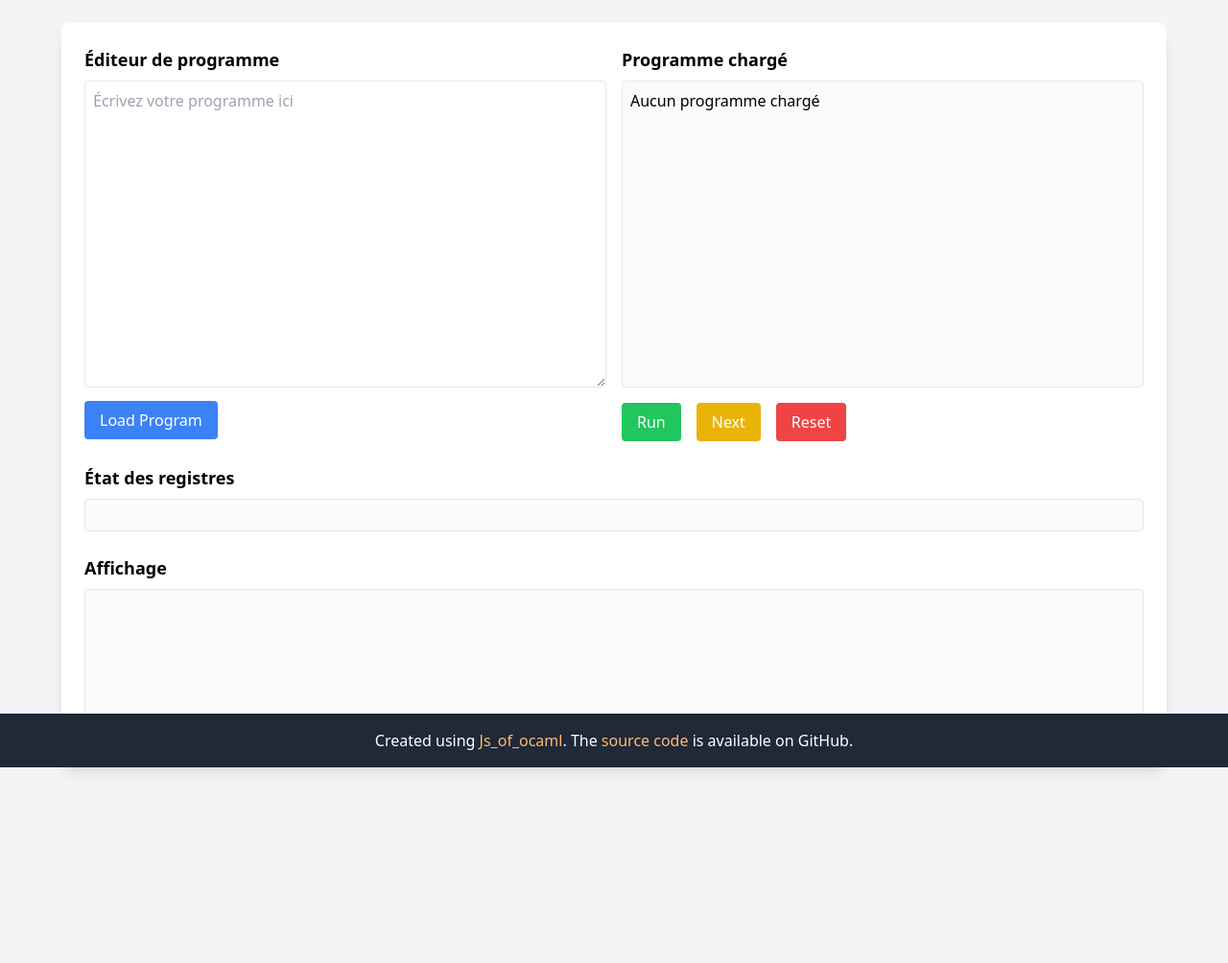
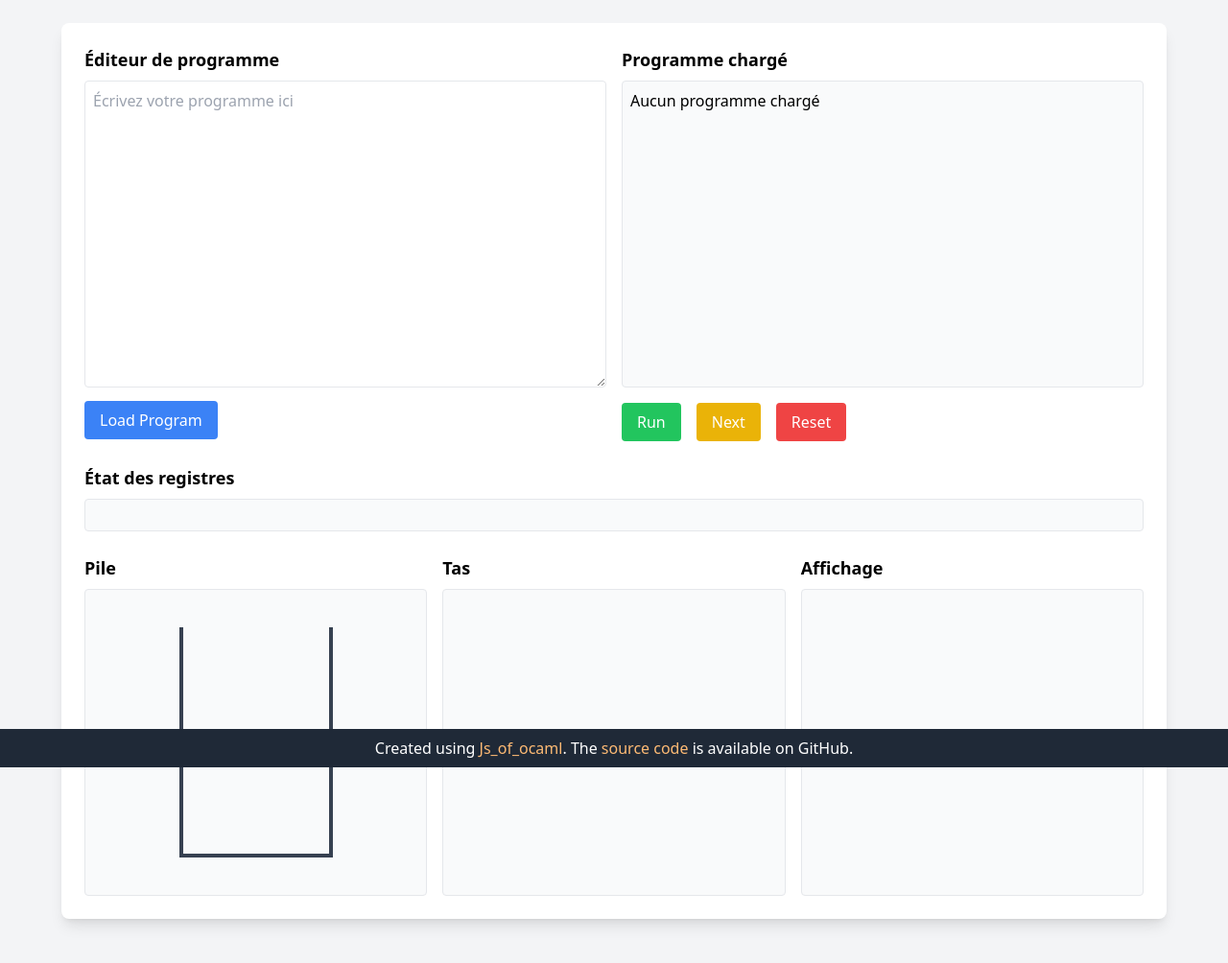
Before and after one commit to jledent/pseudo-asm-ci2, a plain HTML site: page index.html in a window 1280 px wide. Shown: the whole page at 96% size. Before the commit the page ends 822 px from the top, so only its background shows below. Drawn offline with nearby package versions, Linux system fonts and the light colour scheme; a script that the page names is missing.

Commit message:
Display stack and heap

```diff
--- a/index.html
+++ b/index.html
@@ -7,14 +7,17 @@
     <script src="https://cdn.tailwindcss.com"></script>
     <script type="text/javascript" src="main.bc.js"></script>
     <style>
-        .registers-table th, .registers-table td {
+        table th, table td {
             border: 1px solid black;
             padding: 8px;
             text-align: center;
         }
+        table th {
+            background-color: #e5e7eb;
+        }
     </style>
 </head>
-<body class="bg-gray-100 p-6">
+<body class="pb-20 bg-gray-100 p-6">
     <div class="max-w-6xl mx-auto bg-white p-6 rounded-lg shadow-lg w-full">
         <div class="grid grid-cols-2 gap-4">
             <div class="w-full">
@@ -41,12 +44,29 @@
             <div id="registers" class="w-full border rounded p-4 bg-gray-50"></div>
         </div>
 
-        <div class="mt-6">
-            <h2 class="text-lg font-semibold mb-2">Affichage</h2>
-            <div id="output" class="w-full h-40 border rounded p-4 bg-gray-50 overflow-auto" style="white-space: pre-line"></div>
+        <div class="mt-6 grid grid-cols-3 gap-4">
+            <div>
+                <h2 class="text-lg font-semibold mb-2">Pile</h2>
+                <div class="h-80 border rounded p-2 bg-gray-50 flex items-center justify-center">
+                    <div id="stack" class="h-60 w-40 border-4 border-gray-700 border-t-0 bg-gray-50 overflow-auto flex flex-col-reverse items-center p-2">
+                   </div>
+                </div>
+            </div>
+
+            <div>
+                <h2 class="text-lg font-semibold mb-2">Tas</h2>
+                <div id="heap" class="h-80 border rounded p-2 bg-gray-50 overflow-auto">
+                </div>
+            </div>
+
+            <div>
+                <h2 class="text-lg font-semibold mb-2">Affichage</h2>
+                <div id="output" class="h-80 border rounded p-2 bg-gray-50 overflow-auto" style="white-space: pre-line"></div>
+            </div>
         </div>
+
     </div>
-    <footer class="w-full bg-gray-800 text-white text-center py-4 mt-6 fixed bottom-0 left-0">
+    <footer class="mt-6 w-full bg-gray-800 text-white text-center py-2 fixed bottom-0 left-0">
         <p>Created using <a href="https://ocsigen.org/js_of_ocaml/latest/manual/overview" class="text-orange-300 hover:underline" target="_blank">Js_of_ocaml</a>.
         The <a href="https://github.com/jledent/pseudo-asm-ci2" class="text-orange-300 hover:underline" target="_blank">source code</a> is available on GitHub.
         </p>
```
Also changed, not shown: 4 other files.
